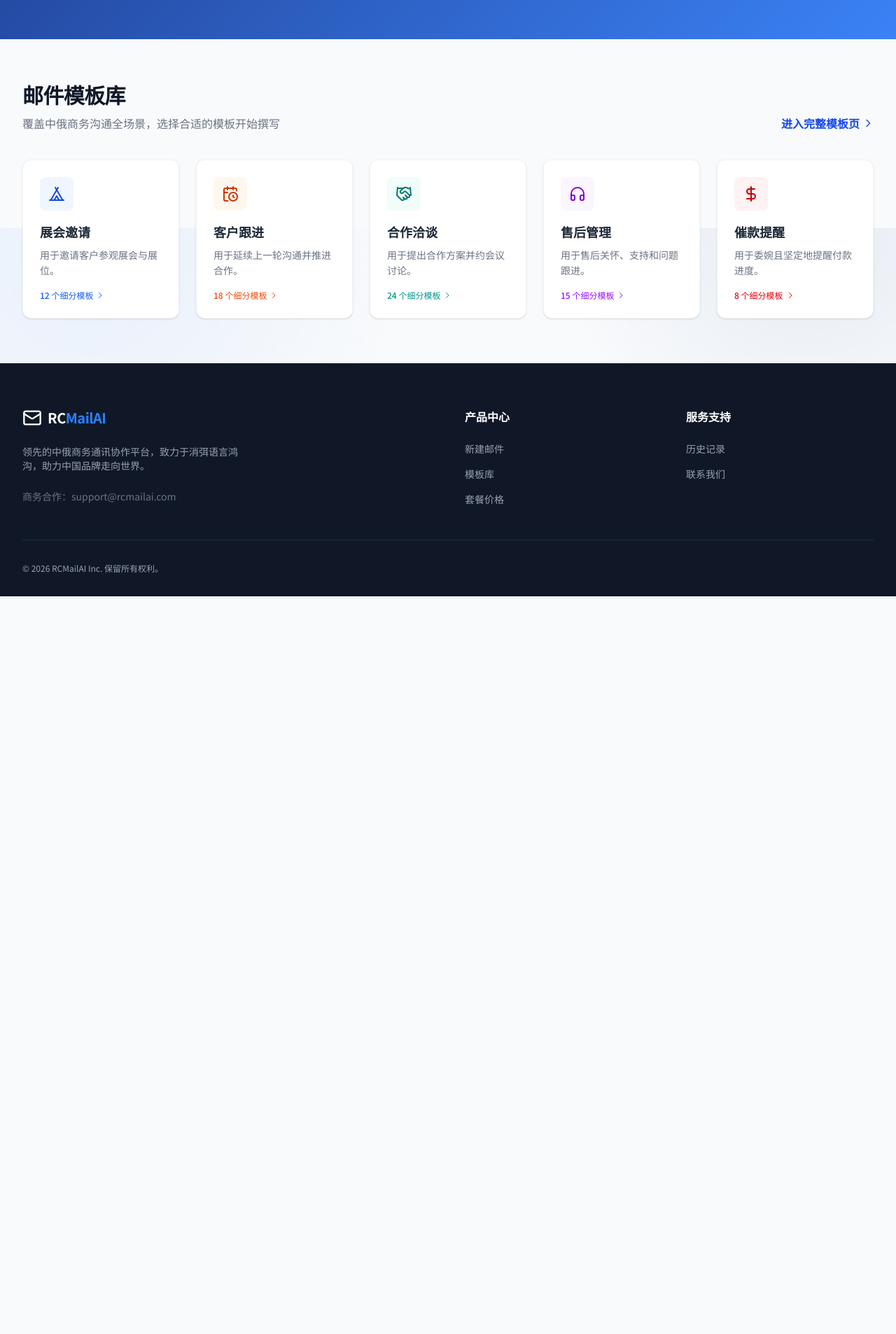
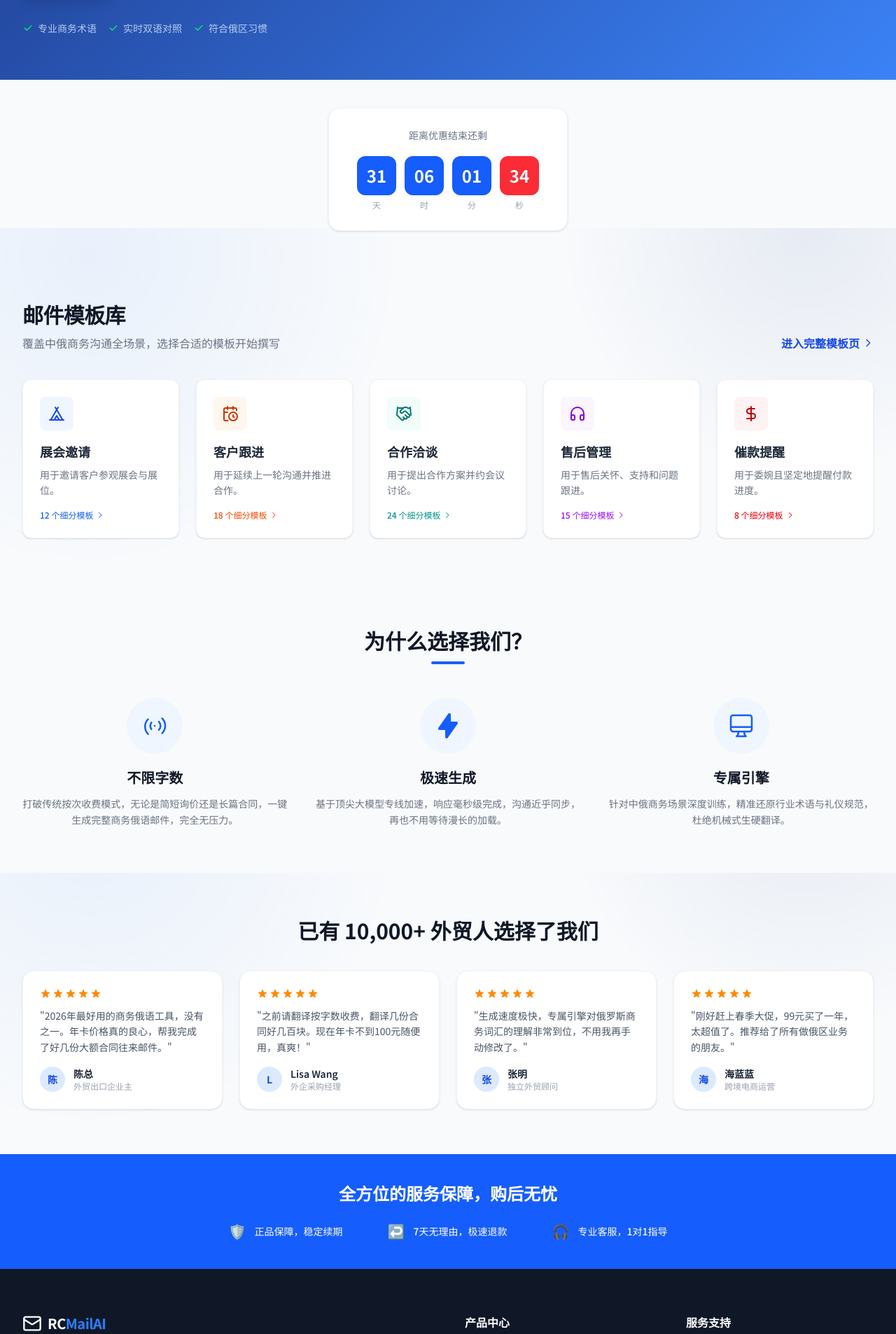
Before and after one commit to HelloBryte/RCmail, a Next.js app: page / in a window 1280 px wide. Shown: the part 474-2380 px from the top of the page at 70% size. Before the commit the page ends 1326 px from the top, so only its background shows below. Built offline with nearby package versions, Linux system fonts and the light colour scheme; no server answers.

Commit message:
feat: homepage marketing redesign - promo banner, countdown, features, testimonials, guarantee

```diff
--- a/src/app/page.tsx
+++ b/src/app/page.tsx
@@ -1,6 +1,7 @@
 import Link from "next/link";
 import { Mail, Tent, Handshake, CalendarClock, Headphones, DollarSign } from "lucide-react";
 import { MAIL_TYPES } from "@/lib/mail-types";
+import { PromoCountdown } from "@/components/promo-countdown";
 
 const templateMeta: Record<string, { icon: React.ReactNode; colorBg: string; colorText: string; colorHover: string; count: string }> = {
   "exhibition-invitation": {
@@ -87,6 +88,11 @@ export default function Home() {
       <header className="gradient-hero py-16 text-white">
         <div className="mx-auto max-w-7xl px-4 sm:px-6 lg:px-8">
           <div className="max-w-3xl">
+            {/* 限时促销胶囊 */}
+            <div className="mb-6 inline-flex items-center gap-2 rounded-full border border-white/30 bg-white/15 px-4 py-1.5 text-sm font-semibold backdrop-blur-sm">
+              <span>🔥</span>
+              <span>2026春季限时大促：最后三天！</span>
+            </div>
             <h1 className="text-4xl font-extrabold leading-tight md:text-5xl">
               跨越语言障碍，<br />开启中俄贸易新篇章
             </h1>
@@ -125,6 +131,9 @@ export default function Home() {
         </div>
       </header>
 
+      {/* 倒计时 */}
+      <PromoCountdown />
+
       {/* Template Cards */}
       <section className="mx-auto w-full max-w-7xl px-4 py-16 sm:px-6 lg:px-8" id="templates">
         <div className="mb-10 flex flex-col gap-4 md:flex-row md:items-end md:justify-between">
@@ -159,6 +168,109 @@ export default function Home() {
               </Link>
             );
           })}
+        </div>
+      </section>
+
+      {/* 为什么选择我们 */}
+      <section className="bg-gray-50 py-16">
+        <div className="mx-auto max-w-7xl px-4 sm:px-6 lg:px-8">
+          <div className="mb-12 text-center">
+            <h2 className="text-3xl font-bold text-gray-900">为什么选择我们？</h2>
+            <div className="mx-auto mt-3 h-1 w-12 rounded-full bg-blue-600" />
+          </div>
+          <div className="grid gap-10 md:grid-cols-3">
+            {[
+              {
+                icon: (
+                  <svg className="h-10 w-10 text-blue-600" fill="none" stroke="currentColor" viewBox="0 0 24 24">
+                    <path strokeLinecap="round" strokeLinejoin="round" strokeWidth={1.5} d="M18.364 5.636a9 9 0 010 12.728M15.536 8.464a5 5 0 010 7.072M6.343 6.343a9 9 0 000 12.728M9.172 9.172a5 5 0 000 5.656M12 12h.01" />
+                  </svg>
+                ),
+                title: "不限字数",
+                desc: "打破传统按次收费模式，无论是简短询价还是长篇合同，一键生成完整商务俄语邮件，完全无压力。",
+              },
+              {
+                icon: (
+                  <svg className="h-10 w-10 text-blue-600" fill="currentColor" viewBox="0 0 20 20">
+                    <path fillRule="evenodd" d="M11.3 1.046A1 1 0 0112 2v5h4a1 1 0 01.82 1.573l-7 10A1 1 0 018 18v-5H4a1 1 0 01-.82-1.573l7-10a1 1 0 011.12-.38z" clipRule="evenodd" />
+                  </svg>
+                ),
+                title: "极速生成",
+                desc: "基于顶尖大模型专线加速，响应毫秒级完成，沟通近乎同步，再也不用等待漫长的加载。",
+              },
+              {
+                icon: (
+                  <svg className="h-10 w-10 text-blue-600" fill="none" stroke="currentColor" viewBox="0 0 24 24">
+                    <path strokeLinecap="round" strokeLinejoin="round" strokeWidth={1.5} d="M9.75 17L9 20l-1 1h8l-1-1-.75-3M3 13h18M5 17h14a2 2 0 002-2V5a2 2 0 00-2-2H5a2 2 0 00-2 2v10a2 2 0 002 2z" />
+                  </svg>
+                ),
+                title: "专属引擎",
+                desc: "针对中俄商务场景深度训练，精准还原行业术语与礼仪规范，杜绝机械式生硬翻译。",
+              },
+            ].map(({ icon, title, desc }) => (
+              <div key={title} className="flex flex-col items-center text-center">
+                <div className="mb-5 flex h-20 w-20 items-center justify-center rounded-full bg-blue-50">
+                  {icon}
+                </div>
+                <h3 className="mb-3 text-xl font-bold text-gray-900">{title}</h3>
+                <p className="text-sm leading-relaxed text-gray-500">{desc}</p>
+              </div>
+            ))}
+          </div>
+        </div>
+      </section>
+
+      {/* 用户评价 */}
+      <section className="py-16">
+        <div className="mx-auto max-w-7xl px-4 sm:px-6 lg:px-8">
+          <h2 className="mb-10 text-center text-3xl font-bold text-gray-900">已有 10,000+ 外贸人选择了我们</h2>
+          <div className="grid gap-6 md:grid-cols-2 lg:grid-cols-4">
+            {[
+              { name: "陈总", role: "外贸出口企业主", text: "\"2026年最好用的商务俄语工具，没有之一。年卡价格真的良心，帮我完成了好几份大额合同往来邮件。\"" },
+              { name: "Lisa Wang", role: "外企采购经理", text: "\"之前请翻译按字数收费，翻译几份合同好几百块。现在年卡不到100元随便用，真爽！\"" },
+              { name: "张明", role: "独立外贸顾问", text: "\"生成速度极快，专属引擎对俄罗斯商务词汇的理解非常到位，不用我再手动修改了。\"" },
+              { name: "海蓝蓝", role: "跨境电商运营", text: "\"刚好赶上春季大促，99元买了一年，太超值了。推荐给了所有做俄区业务的朋友。\"" },
+            ].map(({ name, role, text }) => (
+              <div key={name} className="rounded-2xl border border-gray-100 bg-white p-6 shadow-sm">
+                <div className="mb-3 flex gap-0.5 text-orange-400">
+                  {[...Array(5)].map((_, i) => (
+                    <svg key={i} className="h-4 w-4" fill="currentColor" viewBox="0 0 20 20">
+                      <path d="M9.049 2.927c.3-.921 1.603-.921 1.902 0l1.07 3.292a1 1 0 00.95.69h3.462c.969 0 1.371 1.24.588 1.81l-2.8 2.034a1 1 0 00-.364 1.118l1.07 3.292c.3.921-.755 1.688-1.54 1.118l-2.8-2.034a1 1 0 00-1.175 0l-2.8 2.034c-.784.57-1.838-.197-1.539-1.118l1.07-3.292a1 1 0 00-.364-1.118L2.98 8.72c-.783-.57-.38-1.81.588-1.81h3.461a1 1 0 00.951-.69l1.07-3.292z" />
+                    </svg>
+                  ))}
+                </div>
+                <p className="mb-4 text-sm leading-relaxed text-gray-600">{text}</p>
+                <div className="flex items-center gap-3">
+                  <div className="flex h-9 w-9 items-center justify-center rounded-full bg-blue-100 text-sm font-bold text-blue-700">
+                    {name[0]}
+                  </div>
+                  <div>
+                    <p className="text-sm font-semibold text-gray-800">{name}</p>
+                    <p className="text-xs text-gray-400">{role}</p>
+                  </div>
+                </div>
+              </div>
+            ))}
+          </div>
+        </div>
+      </section>
+
+      {/* 服务保障横幅 */}
+      <section className="bg-blue-600 py-10 text-white">
+        <div className="mx-auto max-w-7xl px-4 sm:px-6 lg:px-8">
+          <h2 className="mb-6 text-center text-2xl font-bold">全方位的服务保障，购后无忧</h2>
+          <div className="flex flex-col items-center justify-center gap-8 md:flex-row md:gap-16">
+            {[
+              { icon: "🛡️", text: "正品保障，稳定续期" },
+              { icon: "↩️", text: "7天无理由，极速退款" },
+              { icon: "🎧", text: "专业客服，1对1指导" },
+            ].map(({ icon, text }) => (
+              <div key={text} className="flex items-center gap-3 text-sm font-medium">
+                <span className="text-xl">{icon}</span>
+                <span>{text}</span>
+              </div>
+            ))}
+          </div>
         </div>
       </section>
 
--- /dev/null
+++ b/src/components/promo-countdown.tsx
@@ -0,0 +1,60 @@
+"use client";
+
+import { useEffect, useState } from "react";
+
+const PROMO_END = new Date("2026-05-05T23:59:59+08:00").getTime();
+
+function pad(n: number) {
+  return String(n).padStart(2, "0");
+}
+
+export function PromoCountdown() {
+  const [timeLeft, setTimeLeft] = useState<{ d: number; h: number; m: number; s: number } | null>(null);
+  const [expired, setExpired] = useState(false);
+
+  useEffect(() => {
+    function calc() {
+      const diff = PROMO_END - Date.now();
+      if (diff <= 0) { setExpired(true); return; }
+      const d = Math.floor(diff / 86400000);
+      const h = Math.floor((diff % 86400000) / 3600000);
+      const m = Math.floor((diff % 3600000) / 60000);
+      const s = Math.floor((diff % 60000) / 1000);
+      setTimeLeft({ d, h, m, s });
+    }
+    calc();
+    const id = setInterval(calc, 1000);
+    return () => clearInterval(id);
+  }, []);
+
+  if (expired || timeLeft === null) return null;
+
+  const units = [
+    { label: "天", value: pad(timeLeft.d), accent: false },
+    { label: "时", value: pad(timeLeft.h), accent: false },
+    { label: "分", value: pad(timeLeft.m), accent: false },
+    { label: "秒", value: pad(timeLeft.s), accent: true },
+  ];
+
+  return (
+    <div className="flex justify-center py-10">
+      <div className="rounded-2xl border border-gray-100 bg-white px-10 py-7 shadow-sm">
+        <p className="mb-5 text-center text-sm text-gray-500">距离优惠结束还剩</p>
+        <div className="flex items-end gap-3">
+          {units.map(({ label, value, accent }) => (
+            <div key={label} className="flex flex-col items-center gap-1.5">
+              <div
+                className={`flex h-14 w-14 items-center justify-center rounded-xl text-2xl font-bold text-white ${
+                  accent ? "bg-red-500" : "bg-blue-600"
+                }`}
+              >
+                {value}
+              </div>
+              <span className="text-xs text-gray-400">{label}</span>
+            </div>
+          ))}
+        </div>
+      </div>
+    </div>
+  );
+}
```
